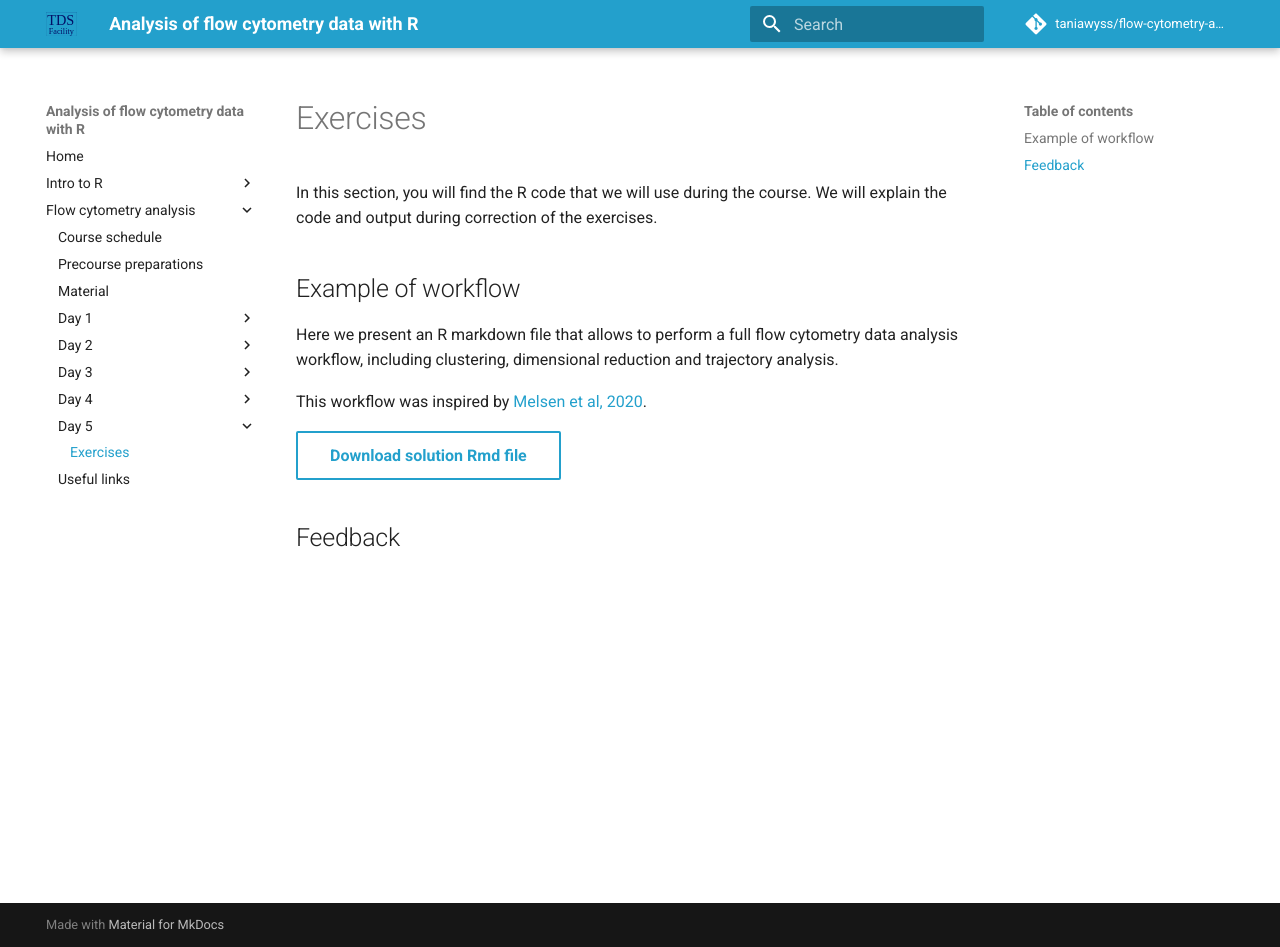
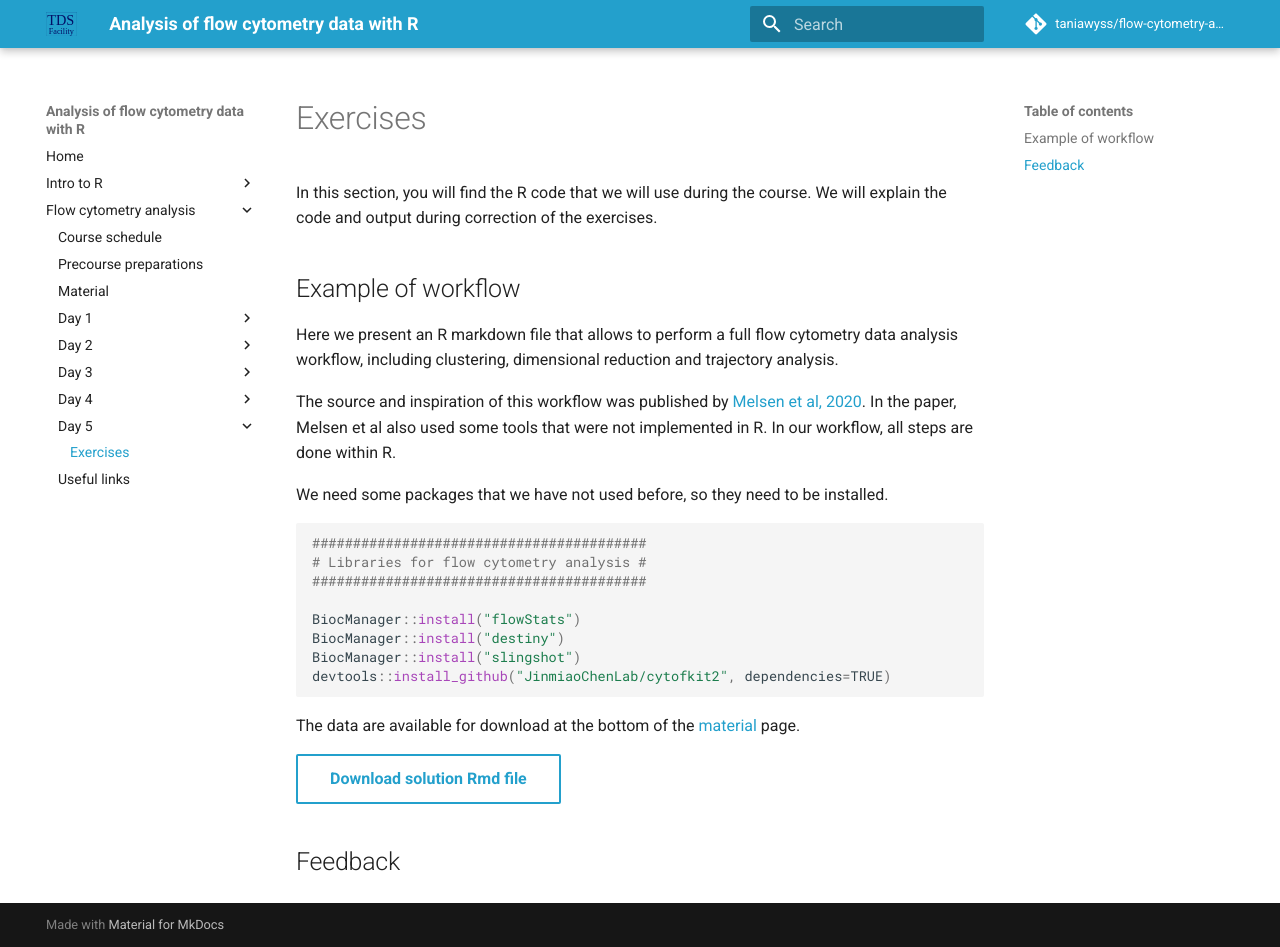
Before and after one commit to taniawyss/flow-cytometry-analysis-with-R, an MkDocs documentation site: the page built from docs/flowCyt/day5/exercises_d5.md, in a window 1280 px wide and 947 px high. Built offline with MkDocs 1.6.1 and Material for MkDocs 9.7.7, drawn with Linux system fonts in a browser that asks for light colours; comment, search, counter and statistics services are not loaded.

Commit message:
update day5

````diff
--- a/docs/flowCyt/day5/exercises_d5.md
+++ b/docs/flowCyt/day5/exercises_d5.md
@@ -7,7 +7,24 @@ In this section, you will find the R code that we will use during the course. We
 
 Here we present an R markdown file that allows to perform a full flow cytometry data analysis workflow, including clustering, dimensional reduction and trajectory analysis.
 
-This workflow was inspired by [Melsen et al, 2020](https://journals.aai.org/jimmunol/article/205/3/864/60873/A-Comprehensive-Workflow-for-Applying-Single-Cell).
+The source and inspiration of this workflow was published by [Melsen et al, 2020](https://journals.aai.org/jimmunol/article/205/3/864/60873/A-Comprehensive-Workflow-for-Applying-Single-Cell). In the paper, Melsen et al also used some tools that were not implemented in R. In our workflow, all steps are done within R.
+
+We need some packages that we have not used before, so they need to be installed.
+
+```r
+
+#########################################
+# Libraries for flow cytometry analysis #
+#########################################
+
+BiocManager::install("flowStats")
+BiocManager::install("destiny")
+BiocManager::install("slingshot")
+devtools::install_github("JinmiaoChenLab/cytofkit2", dependencies=TRUE)
+
+```
+
+The data are available for download at the bottom of the [material](https://taniawyss.github.io/flow-cytometry-analysis-with-R/flowCyt/material/#day-5) page.
 
 [Download solution Rmd file](../../assets/scripts/Workflow_clustering_pseudotime.Rmd){: .md-button }
 
````
Also changed, not shown: docs/flowCyt/material.md (+2 -1 lines), docs/flowCyt/precourse.md (+8 -0 lines), docs/index.md (+1 -1 lines), 1 other file.
